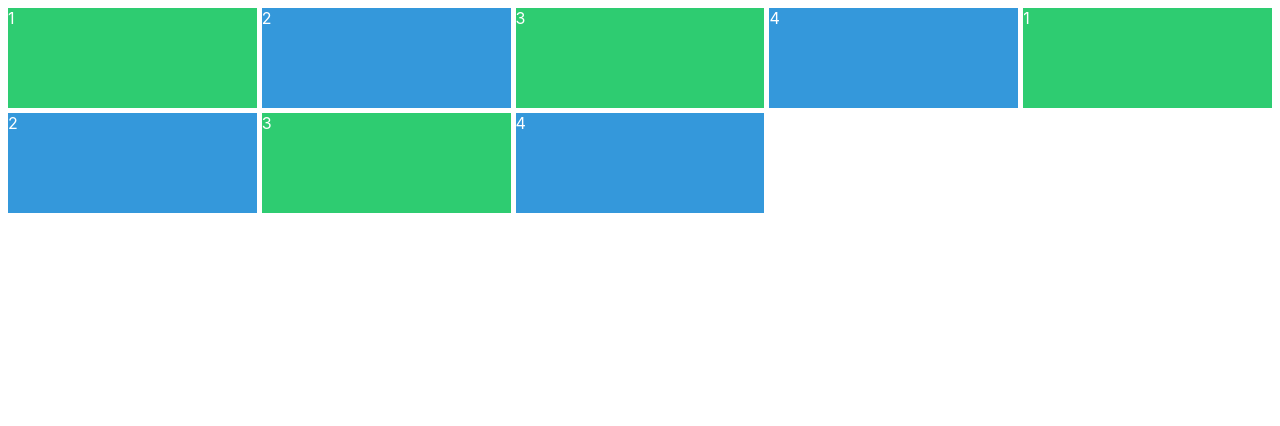
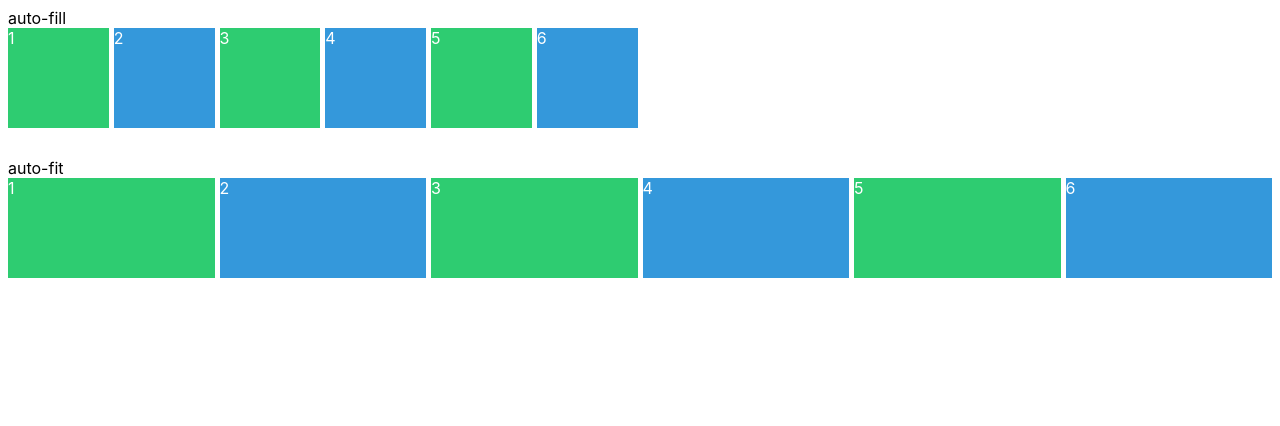
Before and after one commit to Yeonlisa/scss-masterclass, a plain HTML site: page index.html in a window 1280 px wide. Drawn offline with Linux system fonts and the light colour scheme.

Commit message:
auto-fit auto-fill

```diff
--- a/index.html
+++ b/index.html
@@ -8,15 +8,23 @@
     <link rel="stylesheet" href="styles.css" />
 </head>
 <body>
+    auto-fill
     <div class="grid">
         <div class="item">1</div>
         <div class="item">2</div>
         <div class="item">3</div>
         <div class="item">4</div>
+        <div class="item">5</div>
+        <div class="item">6</div>
+    </div>
+    auto-fit
+    <div class="grid">
         <div class="item">1</div>
         <div class="item">2</div>
         <div class="item">3</div>
         <div class="item">4</div>
+        <div class="item">5</div>
+        <div class="item">6</div>
     </div>
 </body>
 </html>
--- a/styles.css
+++ b/styles.css
@@ -7,9 +7,8 @@ body {
     color: white;
     display: grid;
     gap: 5px;
-    grid-template-columns: repeat(5, minmax(100px, 1fr));
-    grid-template-rows: repeat(4, 100px);
-    grid-auto-columns: 100px;
+    grid-auto-rows: 100px;
+    margin-bottom: 30px;
 }
 
 .item:nth-child(odd) {
@@ -19,3 +18,11 @@ body {
 .item:nth-child(even) {
     background-color: #3498db;
 }
+
+.grid:first-child {
+    grid-template-columns: repeat(auto-fill, minmax(100px, 1fr));
+}
+
+.grid:last-child {
+    grid-template-columns: repeat(auto-fit, minmax(100px, 1fr));
+}
```
Also changed, not shown: README.md.
